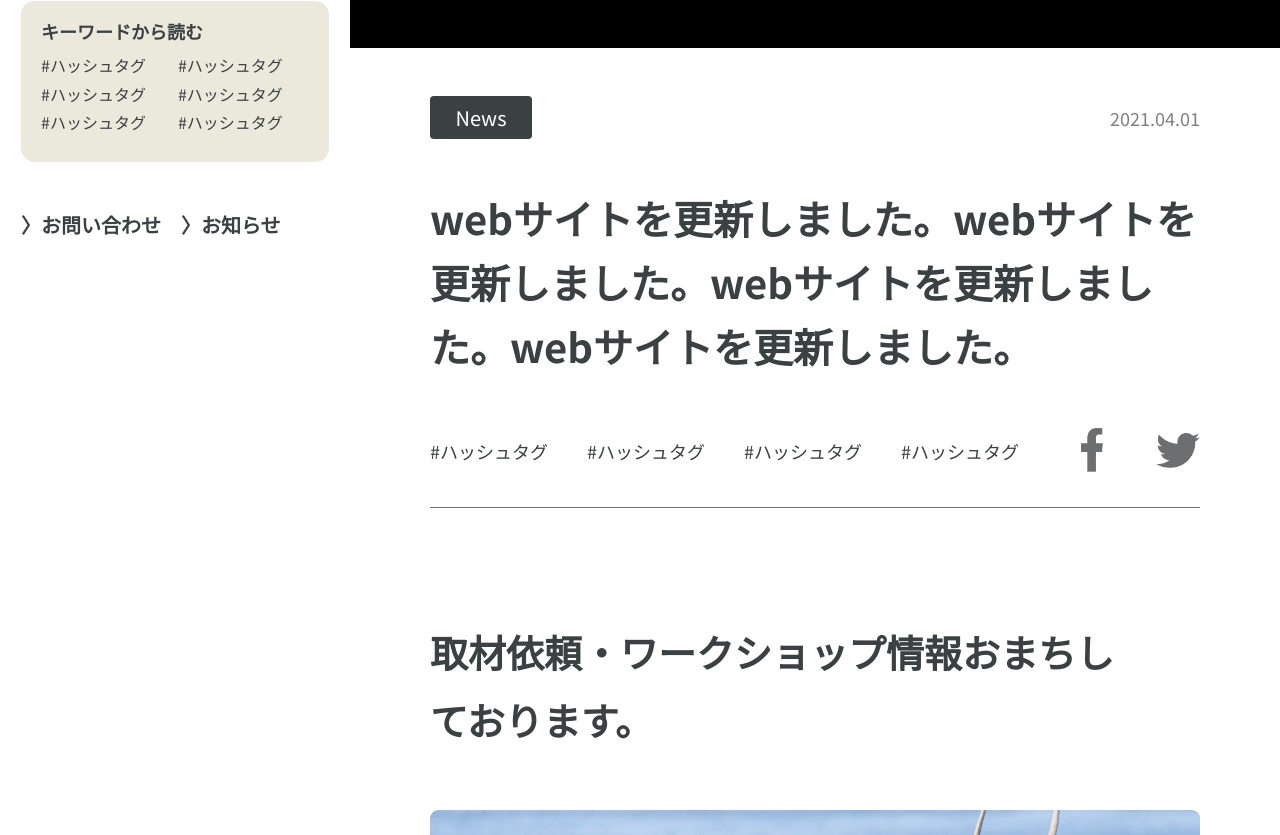
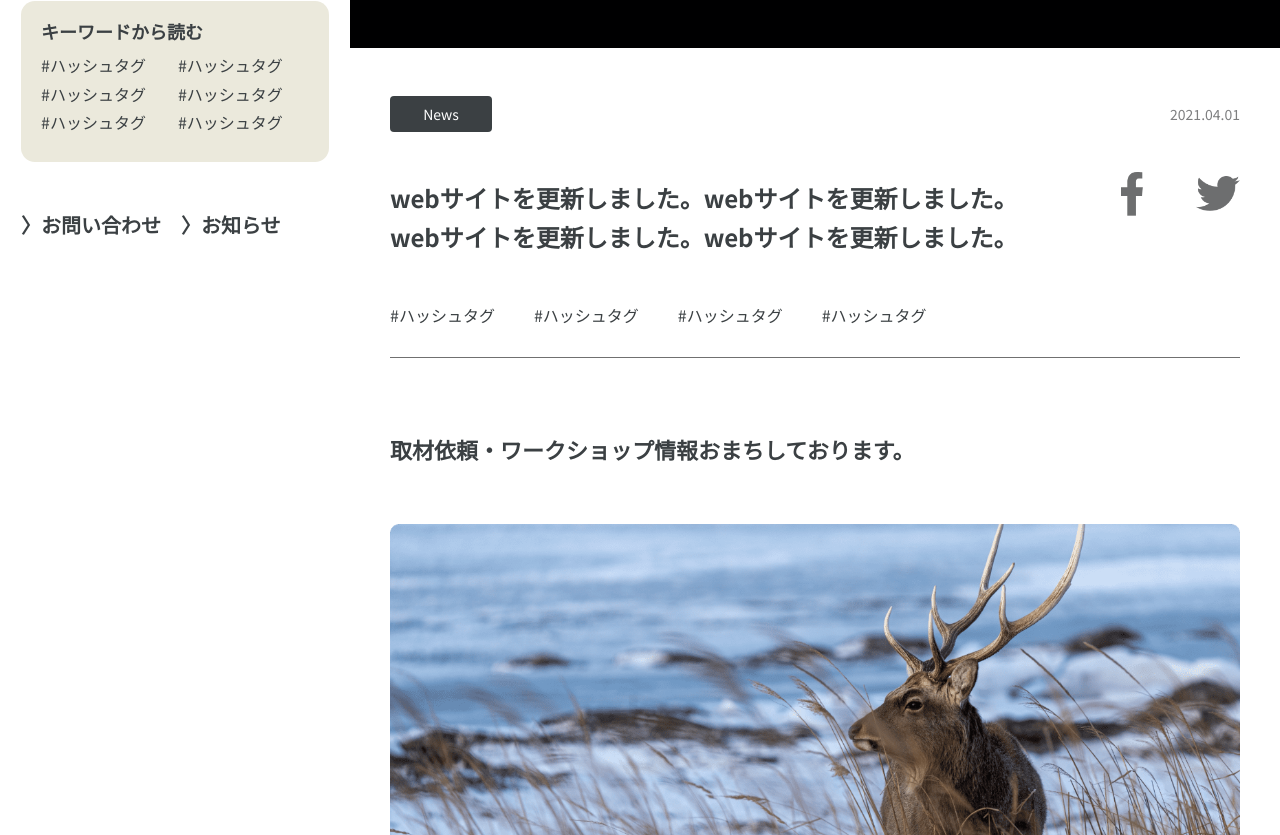
Before and after one commit to ha-ma/tomosu, a Next.js app: page /news/1 in a window 1280 px wide. Shown: the part 425-1260 px from the top of the page. Built offline with nearby package versions, Linux system fonts and the light colour scheme.

Commit message:
お知らせスタイル修正

```diff
--- a/styles/news.module.scss
+++ b/styles/news.module.scss
@@ -1,6 +1,12 @@
 .newslist {
   padding: 125px 0 195px;
-  @media (max-width: 700px) {
+  @media (max-width: 1599px) {
+    padding: 105px 0 165px;
+  }
+  @media (max-width: 1439px) {
+    padding: 85px 0 145px;
+  }
+  @media (max-width: 1279px) {
     padding: 33px 0 57px;
   }
   &__heading {
@@ -10,9 +16,10 @@
     display: flex;
     align-items: center;
     justify-content: flex-start;
-    @media (max-width: 700px) {
+    @media (max-width: 1279px) {
       text-align: center;
       margin-bottom: 29px;
+      padding: 0 21px;
       display: block;
     }
     &__en {
@@ -20,15 +27,45 @@
       font-weight: bold;
       font-family: 'Noto Sans', sans-serif;
       margin-right: 101px;
-      @media (max-width: 700px) {
+      @media (max-width: 1800px) {
+        font-size: 76px;
+      }
+      @media (max-width: 1700px) {
+        font-size: 66px;
+        margin-right: 81px;
+      }
+      @media (max-width: 1599px) {
+        font-size: 56px;
+        margin-right: 61px;
+      }
+      @media (max-width: 1439px) {
+        font-size: 46px;
+        margin-right: 41px;
+      }
+      @media (max-width: 1279px) {
         font-size: 38px;
         margin-right: 0;
-
+      }
+      @media (max-width: 375px) {
+        font-size: 28px;
+      }
+      @media (max-width: 320px) {
+        font-size: 24px;
       }
     }
     &__desc {
       font-size: 26px;
       padding-top: 20px;
+      @media (max-width: 1599px) {
+        font-size: 22px;
+        padding-top: 15px;
+      }
+      @media (max-width: 1439px) {
+        font-size: 18px;
+      }
+      @media (max-width: 1279px) {
+        font-size: 16px;
+      }
       @media (max-width: 700px) {
         font-size: 12px;
       }
@@ -40,7 +77,7 @@
     border-bottom-left-radius: 50px;
     box-sizing: border-box;
     background-color: #F8F8F8;
-    @media (max-width: 700px) {
+    @media (max-width: 1279px) {
       padding: 22px 21px 107px;
       border-top-left-radius: 0;
       border-bottom-left-radius: 0;
@@ -62,12 +99,12 @@
     margin-bottom: 113px;
     @media (max-width: 700px) {
       width: 100%;
-      margin-bottom: 57px;
+      margin-bottom: 56px;
     }
     &:nth-last-child(-n+2) {
       margin-bottom: 0;
       @media (max-width: 700px) {
-        margin-bottom: 57px;
+        margin-bottom: 56px;
       }
     }
     &:last-child {
@@ -80,11 +117,26 @@
       font-weight: bold;
       line-height: 1.6;
       margin-bottom: 30px;
+      @media (max-width: 1800px) {
+        font-size: 30px;
+      }
+      @media (max-width: 1700px) {
+        font-size: 28px;
+      }
+      @media (max-width: 1599px) {
+        font-size: 26px;
+      }
+      @media (max-width: 1439px) {
+        font-size: 24px;
+      }
+      @media (max-width: 1279px) {
+        font-size: 20px;
+        margin-bottom: 17px;
+      }
       @media (max-width: 700px) {
         font-size: 18px;
-        margin-bottom: 18px;
       }
-      @media (max-width: 368px) {
+      @media (max-width: 375px) {
         font-size: 16px;
       }
     }
@@ -97,7 +149,7 @@
   }
   &__img {
     margin-bottom: 44px;
-    @media (max-width: 700px) {
+    @media (max-width: 1279px) {
       margin-bottom: 15px;
     }
     & > div {
@@ -121,7 +173,7 @@
       box-sizing: border-box;
       display: inline-block;
       background-color: #3B4043;
-      @media (max-width: 700px) {
+      @media (max-width: 1279px) {
         font-size: 12px;
         margin-bottom: 12px;
         padding: 6px 15px;
@@ -133,14 +185,14 @@
     justify-content: flex-start;
     &__item {
       margin-right: 32px;
-      @media (max-width: 700px) {
+      @media (max-width: 1279px) {
         margin-right: 12px;
       }
     }
     &__link {
       font-size: 18px;
       display: inline-block;
-      @media (max-width: 700px) {
+      @media (max-width: 1279px) {
         font-size: 14px;
       }
       &:hover {
@@ -154,10 +206,19 @@
   &__container {
     padding: 46px 80px 165px;
     box-sizing: border-box;
-    @media (max-width: 700px) {
+    @media (max-width: 1599px) {
+      padding: 46px 60px 165px;
+    }
+    @media (max-width: 1439px) {
+      padding: 46px 40px 165px;
+    }
+    @media (max-width: 1279px) {
       padding: 28px 21px 223px;
     }
-    @media (max-width: 368px) {
+    @media (max-width: 700px) {
+      padding-bottom: 180px;
+    }
+    @media (max-width: 375px) {
       padding-bottom: 165px;
     }
     @media (max-width: 320px) {
@@ -168,6 +229,16 @@
     margin-bottom: 110px;
     padding-bottom: 32px;
     border-bottom: 1px solid #707070;
+    position: relative;
+    @media (max-width: 1599px) {
+      margin-bottom: 82px;
+    }
+    @media (max-width: 1439px) {
+      margin-bottom: 72px;
+    }
+    @media (max-width: 1279px) {
+      margin-bottom: 62px;
+    }
     @media (max-width: 700px) {
       margin-bottom: 63px;
       padding-bottom: 27px;
@@ -190,16 +261,27 @@
       border-radius: 4px;
       box-sizing: border-box;
       background-color: #3B4043;
-      @media (max-width: 700px) {
+      @media (max-width: 1599px) {
+        font-size: 16px;
+      }
+      @media (max-width: 1439px) {
+        font-size: 14px;
+      }
+      @media (max-width: 1279px) {
         font-size: 12px;
-        min-width: 102px;
-        padding: 6px 15px;
+        padding: 6px;
       }
     }
     &__time {
       font-size: 18px;
       color: #7E7F80;
-      @media (max-width: 700px) {
+      @media (max-width: 1599px) {
+        font-size: 16px;
+      }
+      @media (max-width: 1439px) {
+        font-size: 14px;
+      }
+      @media (max-width: 1279px) {
         font-size: 12px;
       }
     }
@@ -207,39 +289,63 @@
       font-size: 40px;
       font-weight: bold;
       line-height: 1.6;
-      max-width: 868px;
+      // max-width: 868px;
       width: 100%;
       margin-bottom: 50px;
-      @media (max-width: 700px) {
+      padding-right: 200px;
+      box-sizing: border-box;
+      @media (max-width: 1800px) {
+        font-size: 36px;
+      }
+      @media (max-width: 1700px) {
+        font-size: 32px;
+      }
+      @media (max-width: 1599px) {
+        font-size: 28px;
+      }
+      @media (max-width: 1439px) {
+        font-size: 24px;
+      }
+      @media (max-width: 1279px) {
         font-size: 20px;
         margin-bottom: 15px;
+        padding-right: 0;
+      }
+      @media (max-width: 700px) {
+        padding-right: 0;
+      }
+      @media (max-width: 375px) {
+        font-size: 18px;
       }
     }
     &__bottom {
       display: flex;
       align-items: center;
       justify-content: space-between;
-      @media (max-width: 700px) {
+      @media (max-width: 1279px) {
         align-items: flex-start;
       }
     }
     &__hashList {
       display: flex;
       flex-wrap: wrap;
-      @media (max-width: 700px) {
+      @media (max-width: 1279px) {
         width: calc(100% - 60px);
         box-sizing: border-box;
       }
     }
     &__hashItem {
       margin-right: 39px;
-      @media (max-width: 700px) {
+      @media (max-width: 1279px) {
         margin-right: 12px;
       }
     }
     &__hashLink {
       font-size: 18px;
-      @media (max-width: 700px) {
+      @media (max-width: 1439px) {
+        font-size: 16px;
+      }
+      @media (max-width: 1279px) {
         font-size: 14px;
       }
     }
@@ -247,20 +353,27 @@
       display: flex;
       align-items: center;
       justify-content: center;
-      @media (max-width: 700px) {
+      position: absolute;
+      top: 26%;
+      right: 0;
+      @media (max-width: 1700px) {
+        top: 29%;
+      }
+      @media (max-width: 1279px) {
         width: 25px;
         flex-direction: column;
+        position: static;
       }
     }
     &__snsItem {
       margin-right: 53px;
-      @media (max-width: 700px) {
+      @media (max-width: 1279px) {
         margin-right: 0;
         margin-bottom: 25px;
       }
       &:first-child {
         max-width: 22px;
-        @media (max-width: 700px) {
+        @media (max-width: 1279px) {
           max-width: 12px;
           margin-bottom: 0;
           order: 2;
@@ -269,7 +382,7 @@
       &:last-child {
         max-width: 44px;
         margin-right: 0;
-        @media (max-width: 700px) {
+        @media (max-width: 1279px) {
           max-width: 25px;
           order: 1;
         }
@@ -284,8 +397,14 @@
   }
   &__content {
     margin-bottom: 155px;
+    @media (max-width: 1279px) {
+      margin-bottom: 122px;
+    }
     @media (max-width: 700px) {
-      margin-bottom: 65px;
+      margin-bottom: 80px;
+    }
+    @media (max-width: 375px) {
+      margin-bottom: 60px;
     }
     h2 {
       font-size: 38px;
@@ -293,7 +412,19 @@
       line-height: 1.8;
       padding-right: 78px;
       box-sizing: border-box;
-      @media (max-width: 700px) {
+      @media (max-width: 1800px) {
+        font-size: 34px;
+      }
+      @media (max-width: 1700px) {
+        font-size: 30px;
+      }
+      @media (max-width: 1599px) {
+        font-size: 26px;
+      }
+      @media (max-width: 1439px) {
+        font-size: 22px;
+      }
+      @media (max-width: 1279px) {
         font-size: 18px;
         padding-right: 0;
       }
@@ -304,7 +435,19 @@
       line-height: 1.8;
       padding-right: 78px;
       box-sizing: border-box;
-      @media (max-width: 700px) {
+      @media (max-width: 1800px) {
+        font-size: 26px;
+      }
+      @media (max-width: 1700px) {
+        font-size: 24px;
+      }
+      @media (max-width: 1599px) {
+        font-size: 22px;
+      }
+      @media (max-width: 1439px) {
+        font-size: 20px;
+      }
+      @media (max-width: 1279px) {
         font-size: 16px;
         line-height: 2.0;
         padding-right: 0;
@@ -315,7 +458,13 @@
       line-height: 2.2;
       padding-right: 78px;
       box-sizing: border-box;
-      @media (max-width: 700px) {
+      @media (max-width: 1599px) {
+        font-size: 20px;
+      }
+      @media (max-width: 1439px) {
+        font-size: 16px;
+      }
+      @media (max-width: 1279px) {
         font-size: 14px;
         padding-right: 0;
       }
@@ -331,13 +480,13 @@
       text-align: right;
       padding-right: 78px;
       box-sizing: border-box;
-      @media (max-width: 700px) {
+      @media (max-width: 1279px) {
         padding-right: 0;
       }
       a {
         font-size: 26px;
         display: inline-block;
-        @media (max-width: 700px) {
+        @media (max-width: 1279px) {
           font-size: 14px;
         }
       }
```
